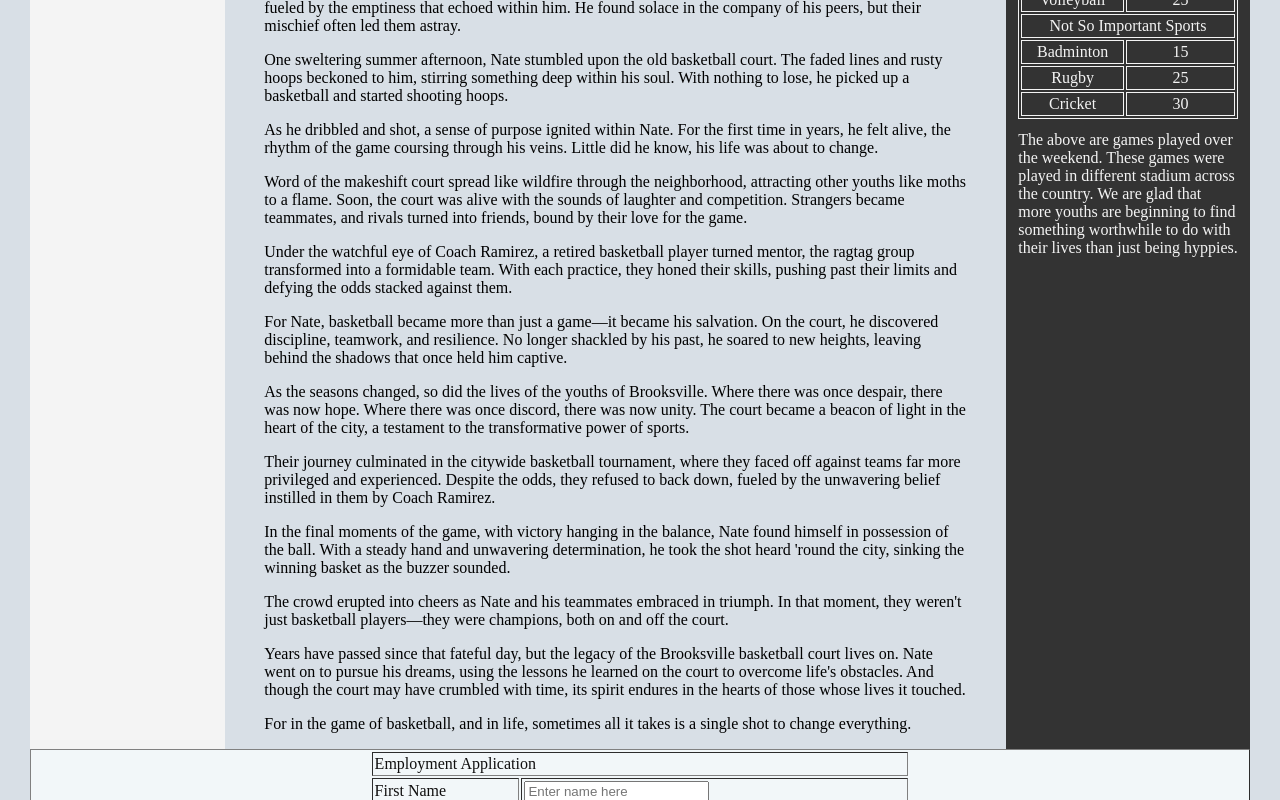
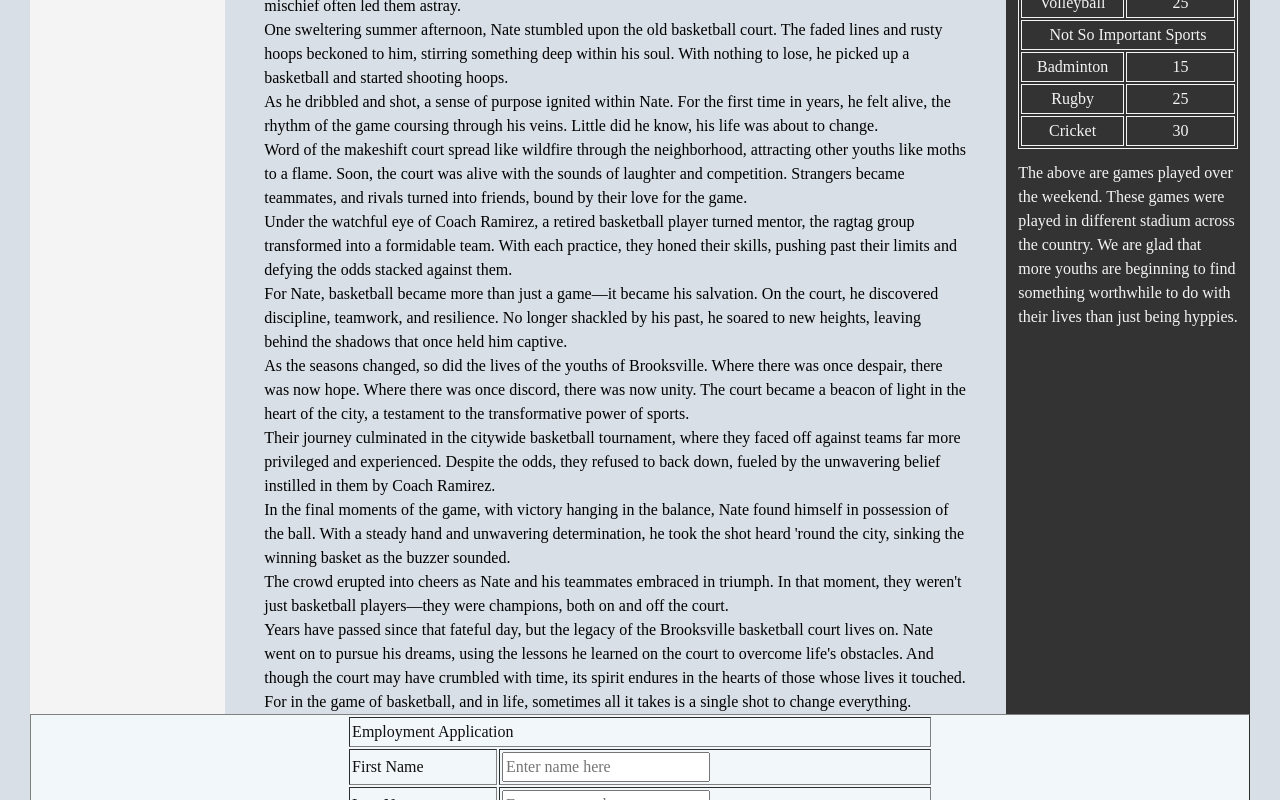
Before and after one commit to Rjjons/table_forms_practice, a plain HTML site: page docs/index.html in a window 1280 px wide. Shown: the part 260-1060 px from the top of the page. Drawn offline with Linux system fonts and the light colour scheme.

```diff
--- a/CSS/styles.css
+++ b/CSS/styles.css
@@ -1,4 +1,30 @@
+*, *::before, *::after {
+    box-sizing: border-box;
+  }
+  * {
+    margin: 0;
+  }
+  body {
+    line-height: 1.5;
+    -webkit-font-smoothing: antialiased;
+  }
+  img, picture, video, canvas, svg {
+    display: block;
+    max-width: 100%;
+  }
+  input, button, textarea, select {
+    font: inherit;
+  }
+  p, h1, h2, h3, h4, h5, h6 {
+    overflow-wrap: break-word;
+  }
+  #root, #__next {
+    isolation: isolate;
+  }
+
+
 /* Path: css/styles.css */
+
         body {
             margin: 0;
             padding: 30px;
```
Also changed, not shown: docs/index.html (renamed from doc/index.html).
